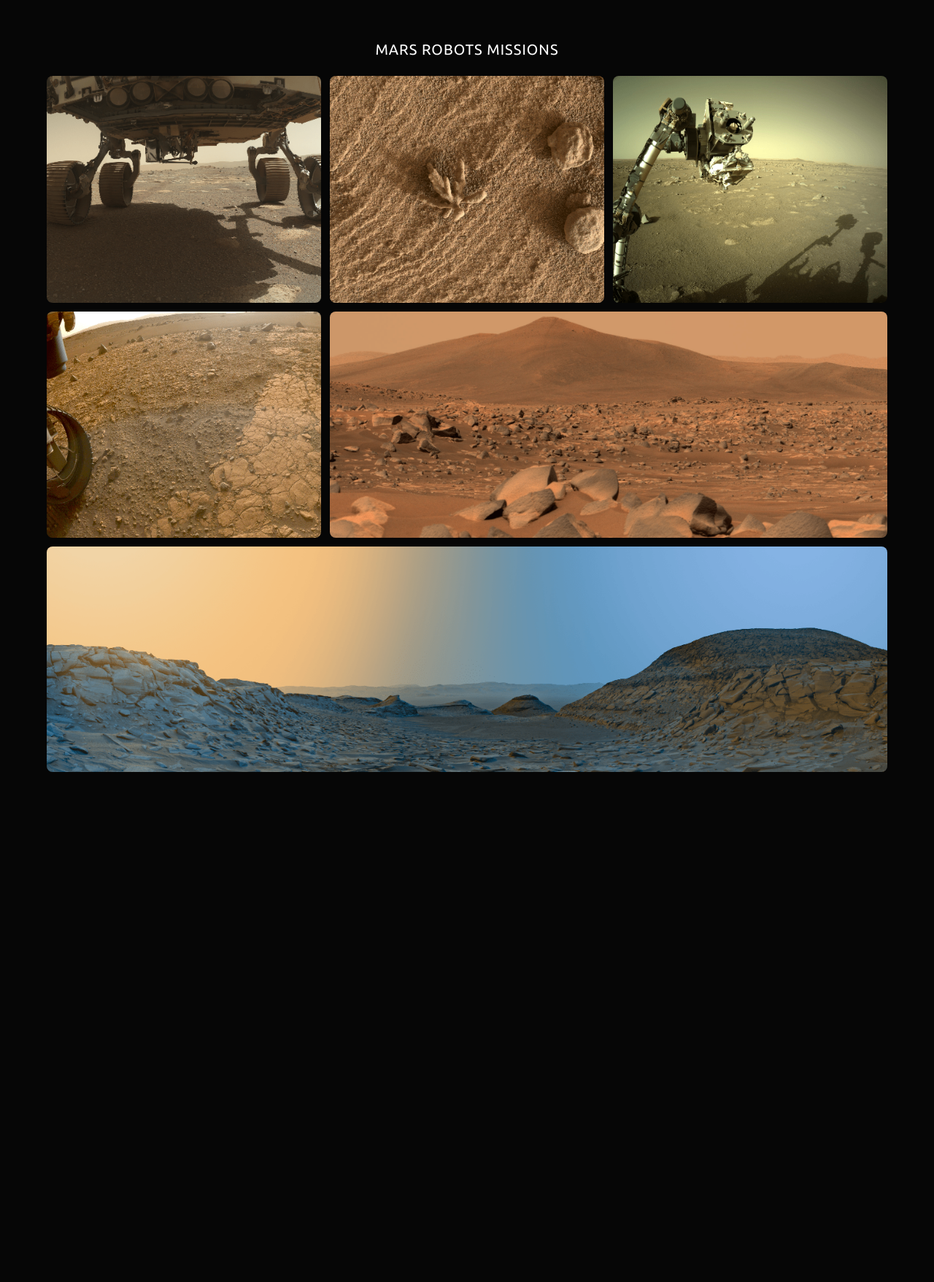
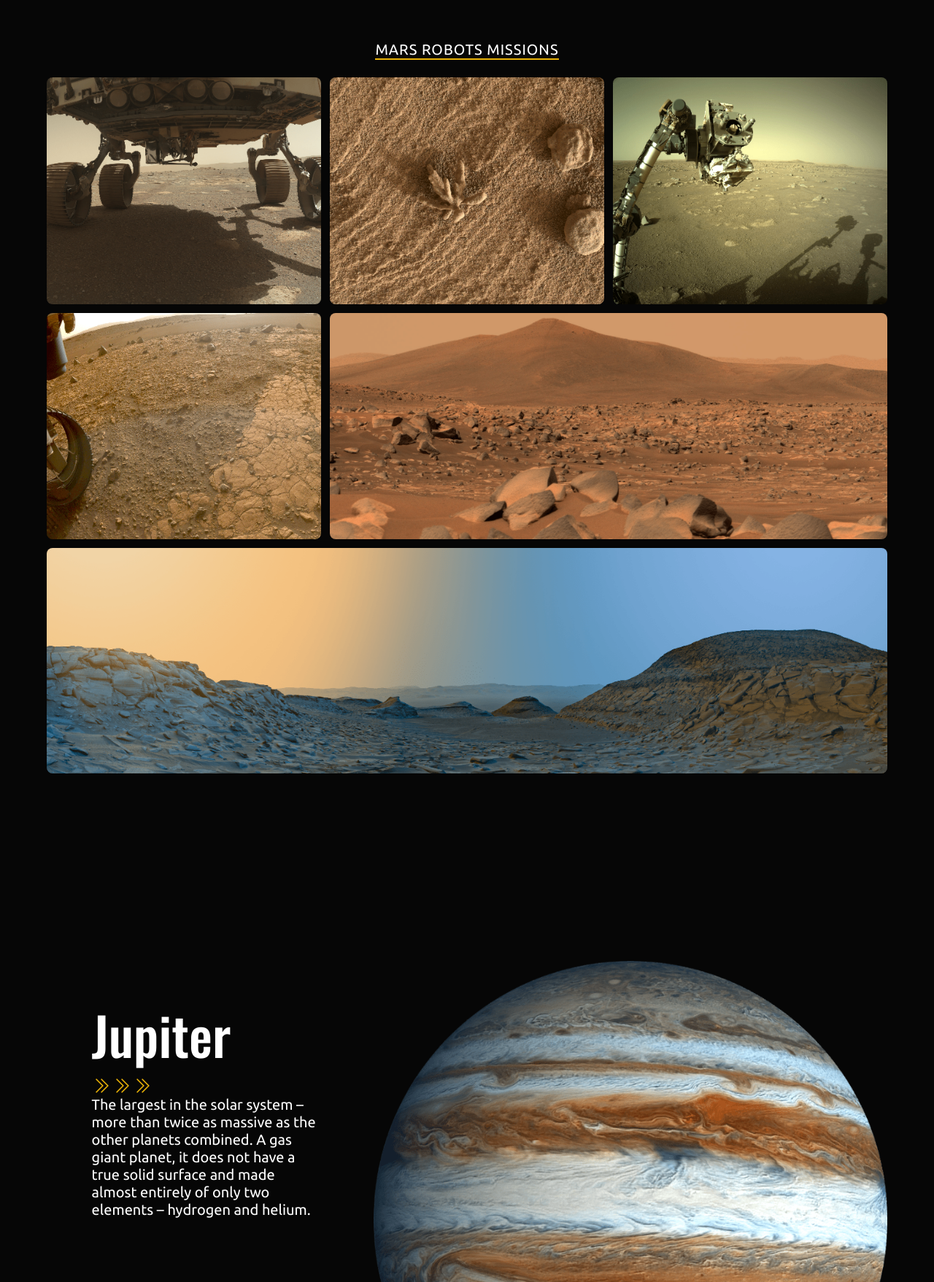
Before and after one commit to DenysKors/AboveTheSky_PetProject, a React (Vite) app: page / in a window 1280 px wide. Shown: the part 5463-7220 px from the top of the page at 73% size. Before the commit the page ends 6521 px from the top, so only its background shows below. Built offline with nearby package versions, Linux system fonts and the light colour scheme.

Commit message:
Jupiter section markup&styles

```diff
--- /dev/null
+++ b/src/components/JupiterSection.jsx
@@ -0,0 +1,31 @@
+import { ChevronDoubleRightIcon } from "@heroicons/react/24/outline";
+
+import Jupiter from "../assets/images/jupiter.png";
+
+function JupiterSection() {
+  return (
+    <section className="md:pt-28 lg:pt-48" id="jupiter">
+      <div className="relative w-full h-[380px] md:h-[620px] lg:h-[840px] flex items-center justify-end">
+        <div className="w-[calc(100vw-50%)] flex justify-end">
+          <img src={Jupiter} alt="jupiter" />
+        </div>
+        <div className="absolute z-10 left-0 md:left-[5%] top-[15%] p-1 max-w-[180px] md:max-w-[225px] lg:max-w-[320px] xl:max-w-[380px]">
+          <h2 className="section-title">Jupiter</h2>
+          <div className="hidden md:flex">
+            <ChevronDoubleRightIcon className="text-yellow-500 md:w-5 md:h-5 lg:w-7 lg:h-7 animate-pulse" />
+            <ChevronDoubleRightIcon className="text-yellow-500 md:w-5 md:h-5 lg:w-7 lg:h-7 animate-pulseDel4" />
+            <ChevronDoubleRightIcon className="text-yellow-500 md:w-5 md:h-5 lg:w-7 lg:h-7 animate-pulseDel7" />
+          </div>
+          <p className="section-text">
+            The largest in the solar system &ndash; more than twice as massive
+            as the other planets combined. A gas giant planet, it does not have
+            a true solid surface and made almost entirely of only two elements
+            &ndash; hydrogen and helium.
+          </p>
+        </div>
+      </div>
+    </section>
+  );
+}
+
+export default JupiterSection;
--- a/src/components/MarsSection.jsx
+++ b/src/components/MarsSection.jsx
@@ -30,11 +30,11 @@ function MarsSection() {
           </p>
         </div>
       </div>
-      <div className="lg:pt-24">
-        <h3 className="text-text font-text text-sm md:text-base lg:text-lg select-none text-center tracking-wider uppercase shadow-2xl">
+      <div className="lg:pt-24  text-center ">
+        <h3 className="inline-block text-text font-text text-sm md:text-base lg:text-lg select-none tracking-wider uppercase border-b-yellow-500 border-b-2 back">
           Mars robots missions
         </h3>
-        <ul className="m-auto pt-2 lg:pt-6 md:pt-4 max-w-[1440px] max-h-[1180px] grid grid-cols-3 gap-1 md:gap-2 lg:gap-3">
+        <ul className="m-auto pt-2 lg:pt-6 md:pt-4 max-w-[1440px]  grid grid-cols-3 gap-1 md:gap-2 lg:gap-3">
           <li className="rounded-md overflow-hidden lg:rounded-lg">
             <img
               className="w-full h-full"
--- a/src/pages/LandingPage.jsx
+++ b/src/pages/LandingPage.jsx
@@ -4,6 +4,7 @@ import MercurySection from "../components/MercurySection";
 import VenusSection from "../components/VenusSection";
 import EarthSection from "../components/EarthSection";
 import MarsSection from "../components/MarsSection";
+import JupiterSection from "../components/JupiterSection";
 
 function LandingPage() {
   return (
@@ -15,6 +16,7 @@ function LandingPage() {
         <VenusSection />
         <EarthSection />
         <MarsSection />
+        <JupiterSection />
       </main>
     </>
   );
```
Also changed, not shown: src/assets/images/jupiter.png (added).
